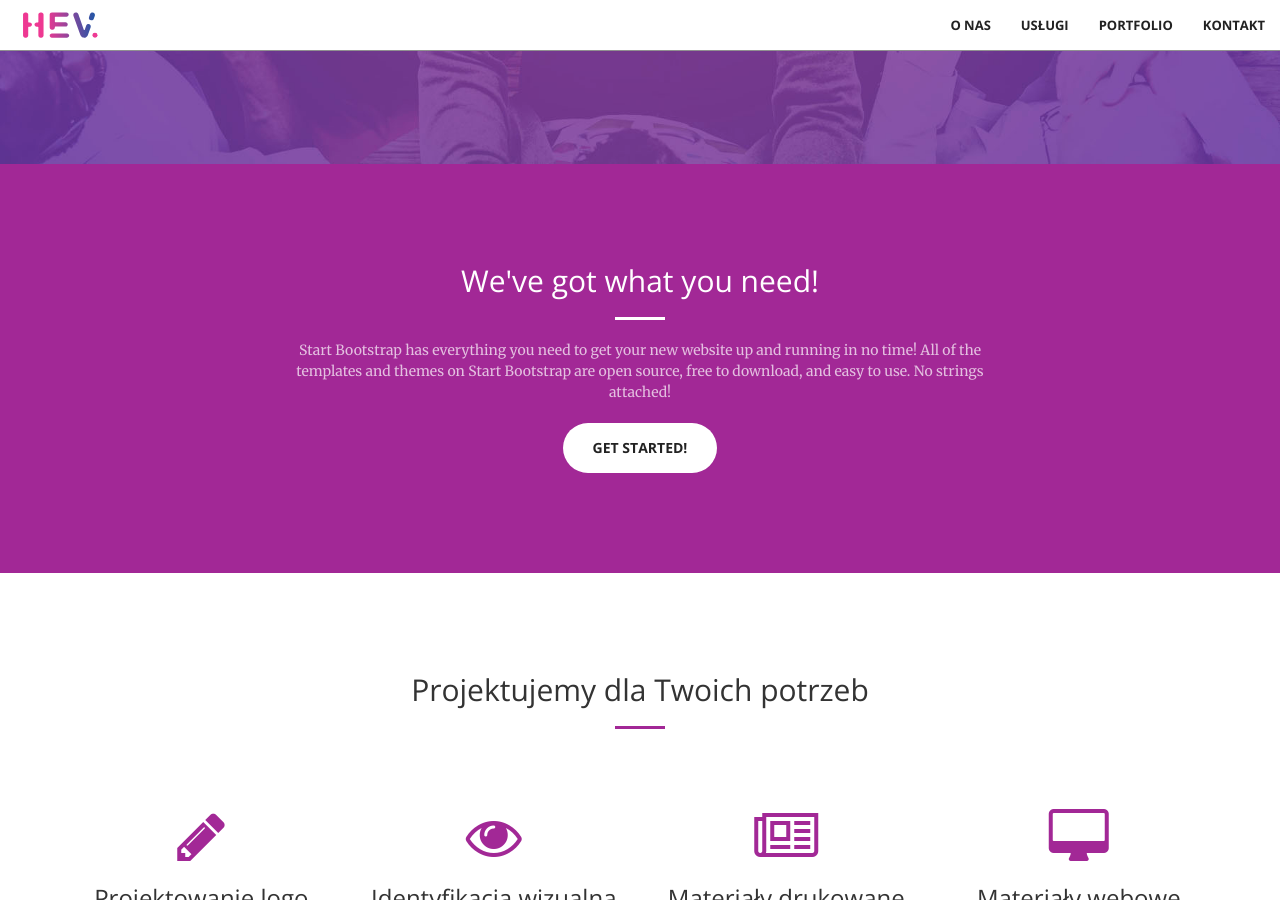
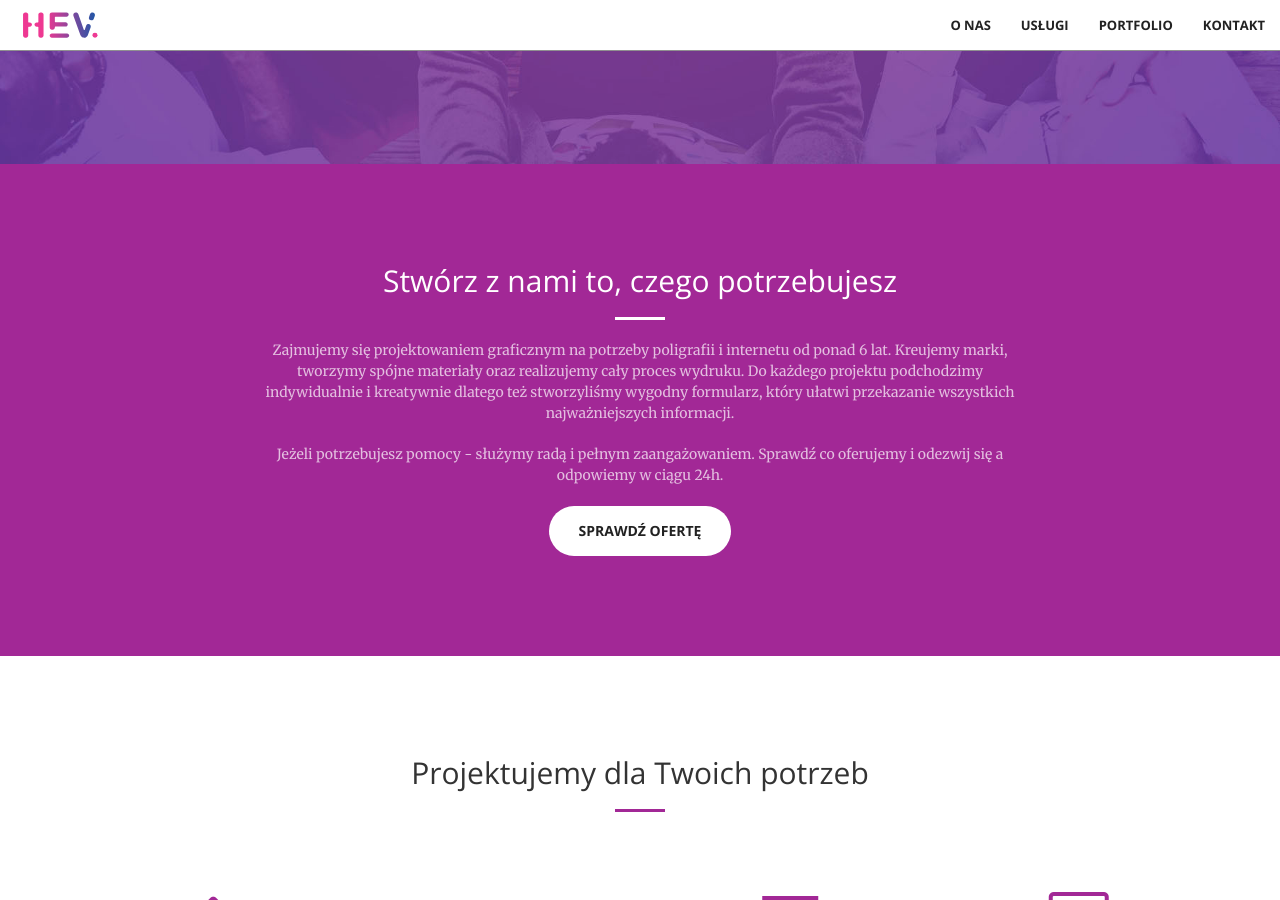
Before and after one commit to hevdesign/website, a Jekyll site: the page built from index.html, in a window 1280 px wide and 900 px high, scrolled down 736 px. Built offline with Jekyll 4.4.1, drawn with Linux system fonts in a browser that asks for light colours; nearby versions of some CDN libraries.

Commit message:
call to action update

```diff
--- a/_includes/call-to-action.html
+++ b/_includes/call-to-action.html
@@ -2,10 +2,11 @@
     <div class="container">
         <div class="row">
             <div class="col-lg-8 col-lg-offset-2 text-center">
-                <h2 class="section-heading">We've got what you need!</h2>
+                <h2 class="section-heading">Stwórz z nami to, czego potrzebujesz</h2>
                 <hr class="light">
-                <p class="text-faded">Start Bootstrap has everything you need to get your new website up and running in no time! All of the templates and themes on Start Bootstrap are open source, free to download, and easy to use. No strings attached!</p>
-                <a href="#services" class="btn btn-default btn-xl page-scroll">Get Started!</a>
+                <p class="text-faded">Zajmujemy się projektowaniem graficznym na potrzeby poligrafii i internetu od ponad 6 lat. Kreujemy marki, tworzymy spójne materiały oraz realizujemy cały proces wydruku. Do każdego projektu podchodzimy indywidualnie i kreatywnie dlatego też stworzyliśmy wygodny formularz, który ułatwi przekazanie wszystkich najważniejszych informacji.</p>
+                <p class="text-faded">Jeżeli potrzebujesz pomocy - służymy radą i pełnym zaangażowaniem. Sprawdź co oferujemy i odezwij się a odpowiemy w ciągu 24h.</p>
+                <a href="#services" class="btn btn-default btn-xl page-scroll">Sprawdź ofertę</a>
             </div>
         </div>
     </div>
```
